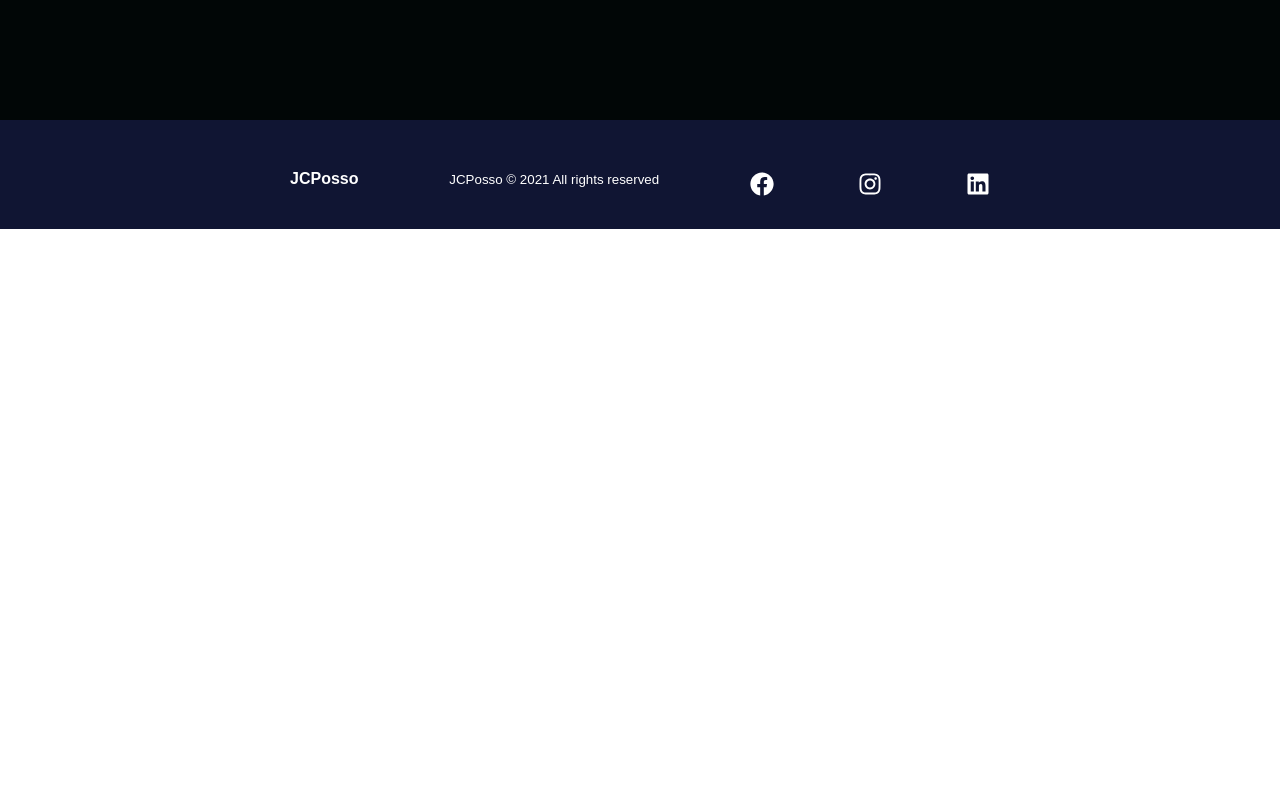
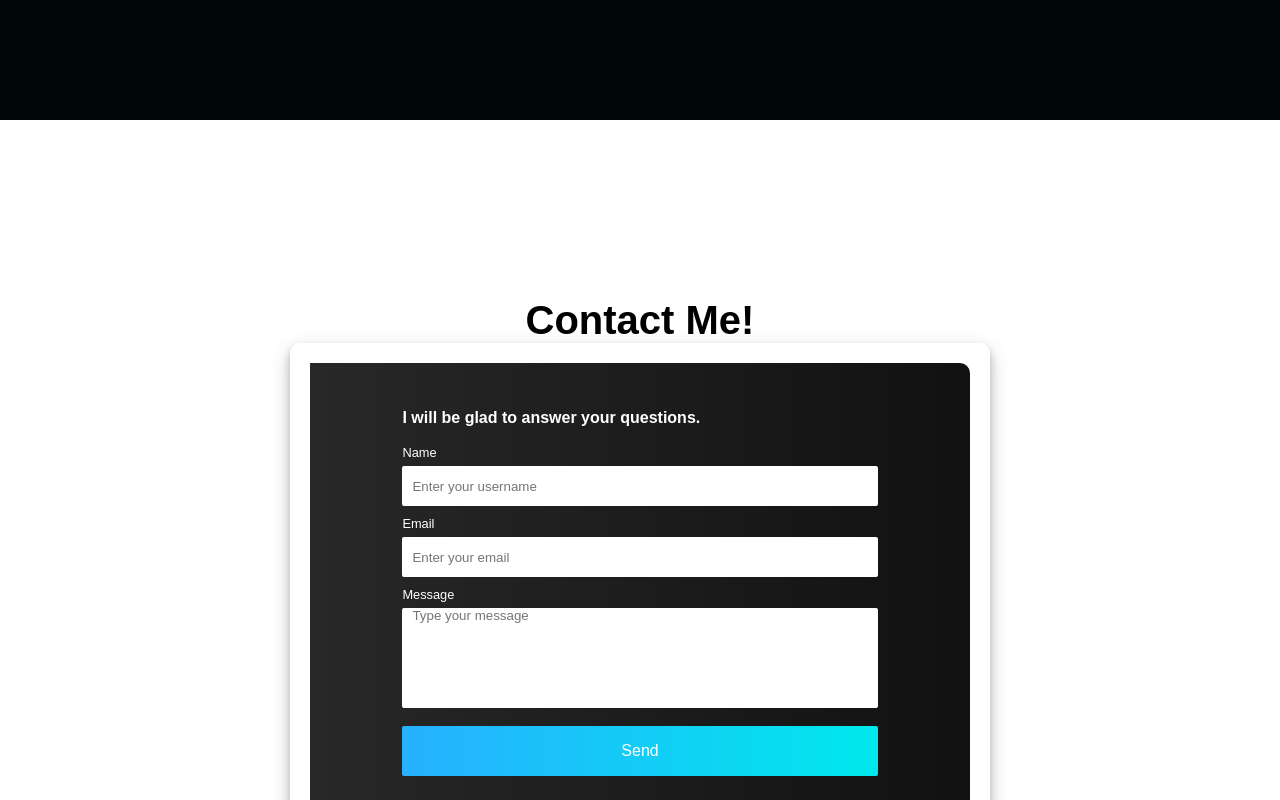
Before and after one commit to JCPosso/react-portfolio-website, a React (Create React App) app: page / in a window 1280 px wide. Shown: the part 3000-3800 px from the top of the page. Before the commit the page ends 3229 px from the top, so only its background shows below. Built offline with nearby package versions, Linux system fonts and the light colour scheme; a web font is replaced by a local one.

Commit message:
final version 1.0ok

```diff
--- a/src/Components/Contact/ContactStyles.js
+++ b/src/Components/Contact/ContactStyles.js
@@ -7,24 +7,22 @@ export const ContactContainer = styled.div`
     justify-content: center;
     align-items: center;
     background: #fff;
-
-    @media screen and (max-width: 768px ){
-        height: 1200px;
-    }
-    @media screen and (max-width: 480px ){
-        height: 9S00px;
+    @media screen and (max-width: 768px){
+        padding: 100px 0;
     }
 `;
 export const ContactContainer2 = styled.div`
-    margin: 20px 0px;
-    width: 500px;
+    max-width: 700px;
+    margin: 0px auto;
+    display: grid;
+    grid-template-columns: 1fr;
+    width: 100%;
     box-shadow: 0 5px 8px 0 rgba(0, 0, 0, 0.2), 0 7px 20px 0 rgba(0, 0, 0, 0.2);
     position: relative;
     border-radius: 10px;
     height: 500px;
-    display: grid;
-    grid-template-columns: 1fr;
     padding:20px;
+
 `;
 
 export const ContactH1 = styled.h1`
--- a/src/Components/Contact/index.js
+++ b/src/Components/Contact/index.js
@@ -0,0 +1,26 @@
+import React,{useState} from 'react'
+import './ContactElements.css';
+import ContactForm from './ContactForm';
+import ContactSucess from './ContactSucess';
+import {ContactContainer,ContactContainer2,ContactH1} from './ContactStyles';
+const Contact = () => {
+    const [isSubmitted, setIsSubmitted] = useState(false);
+
+  function submitForm() {
+    setIsSubmitted(true);
+  }
+    return (
+       <ContactContainer id="contact">
+           <ContactH1> Contact Me!</ContactH1>
+           <ContactContainer2>
+           {!isSubmitted ? (
+                <ContactForm submitForm={submitForm} />
+                ) : (
+                <ContactSucess />
+                )}
+           </ContactContainer2>
+       </ContactContainer>
+    )
+}
+
+export default Contact
--- a/src/Components/Navbar/index.js
+++ b/src/Components/Navbar/index.js
@@ -49,7 +49,7 @@ const Navbar = ({toggle}) => {
                                 duration={500}
                                 spy={true}
                                 exact ='true'
-                                offset={-80}
+                                offset={80}
                             >About</NavLinks>
                         </NavItems>
                         <NavItems>
@@ -59,7 +59,7 @@ const Navbar = ({toggle}) => {
                                 duration={500}
                                 spy={true}
                                 exact ='true'
-                                offset={-80}
+                                offset={-10}
                                 >Education</NavLinks>
                         </NavItems>
                         <NavItems>
@@ -69,7 +69,7 @@ const Navbar = ({toggle}) => {
                                 duration={500}
                                 spy={true}
                                 exact ='true'
-                                offset={-80}
+                                offset={80}
                                 >Projects</NavLinks>
                         </NavItems>
                         <NavItems>
@@ -79,7 +79,7 @@ const Navbar = ({toggle}) => {
                                 duration={500}
                                 spy={true}
                                 exact ='true'
-                                offset={-80}
+                                offset={80}
                                 >Contact </NavLinks>
                         </NavItems>
                     </NavMenu>
--- a/src/pages/index.js
+++ b/src/pages/index.js
@@ -5,6 +5,7 @@ import {homeS1,homeS2,homeS3} from '../Components/InfoSection/Data';
 import HeroSection from '../Components/HeroSection';
 import InfoSection from '../Components/InfoSection';
 import Projects from '../Components/Projects';
+import Contact from '../Components/Contact';
 import Footer from '../Components/Footer';
 
 const Home = () => {
@@ -21,6 +22,7 @@ const Home = () => {
         <InfoSection {...homeS1} />
         <InfoSection {...homeS2} />
         <Projects/>
+        <Contact/>
         <Footer/>
         </>
     )
```
Also changed, not shown: src/Components/Contact/ContactElements.css (line endings or trailing spaces), src/Components/Contact/ContactElements.js (deleted).
